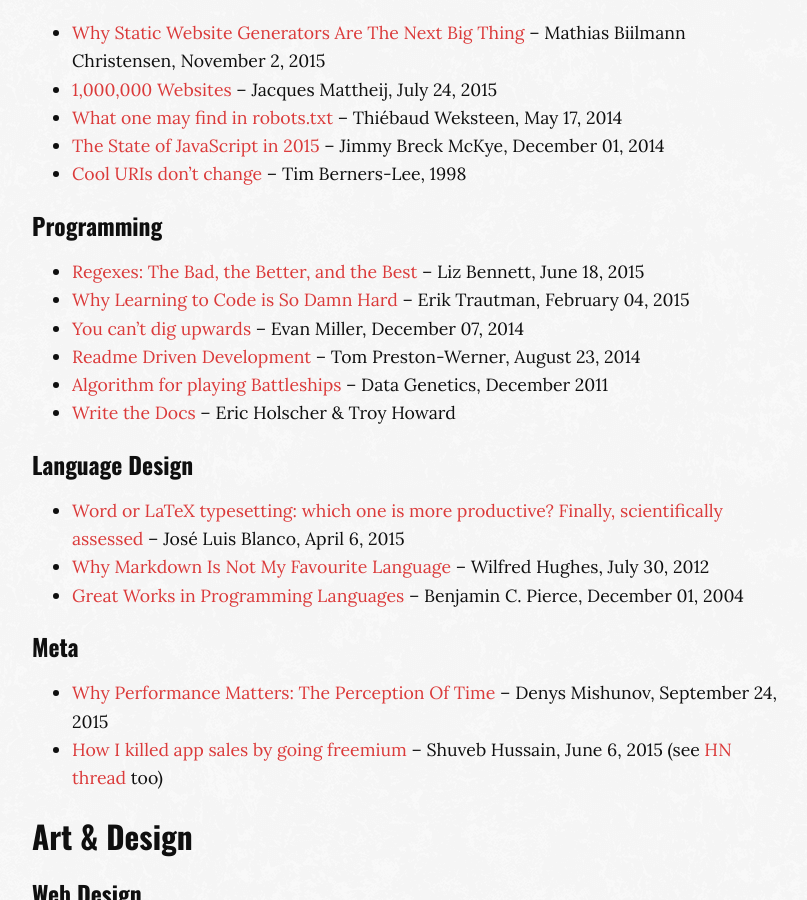
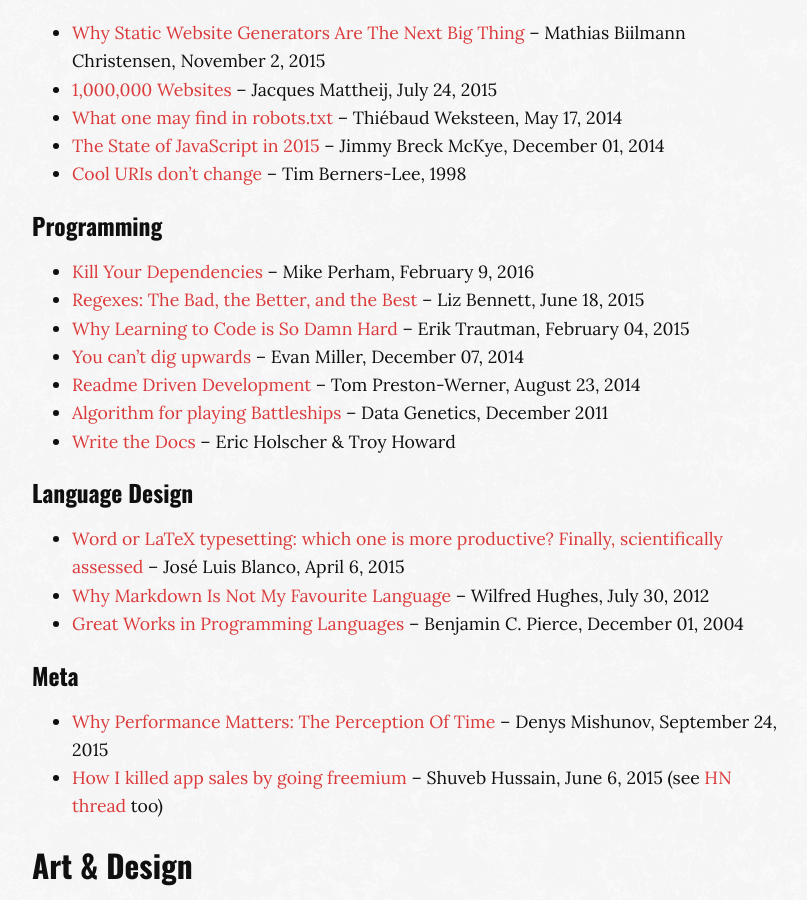
Before and after one commit to MaximeKjaer/kjaer.io, a Jekyll site: the page built from _posts/2014-12-01-a-short-list-of-great-articles.md, in a window 1280 px wide and 900 px high, scrolled down 976 px. Shown: the whole window, without its empty margins (233-1040 px from the left). Built offline with Jekyll 4.4.1, drawn with Linux system fonts in a browser that asks for light colours; comment, search, counter and statistics services are not loaded.

Commit message:
Add an article to the list

```diff
--- a/_posts/2014-12-01-a-short-list-of-great-articles.md
+++ b/_posts/2014-12-01-a-short-list-of-great-articles.md
@@ -22,6 +22,7 @@
 <!--- More -->
 
 ### Programming
+- [Kill Your Dependencies](http://www.mikeperham.com/2016/02/09/kill-your-dependencies/) &ndash; Mike Perham, February 9, 2016
 - [Regexes: The Bad, the Better, and the Best](https://www.loggly.com/blog/regexes-the-bad-better-best/) &ndash; Liz Bennett, June 18, 2015
 - [Why Learning to Code is So Damn Hard](http://www.vikingcodeschool.com/posts/why-learning-to-code-is-so-damn-hard) &ndash; Erik Trautman, February 04, 2015
 - [You can't dig upwards](http://www.evanmiller.org/you-cant-dig-upwards.html) &ndash; Evan Miller, December 07, 2014
```
